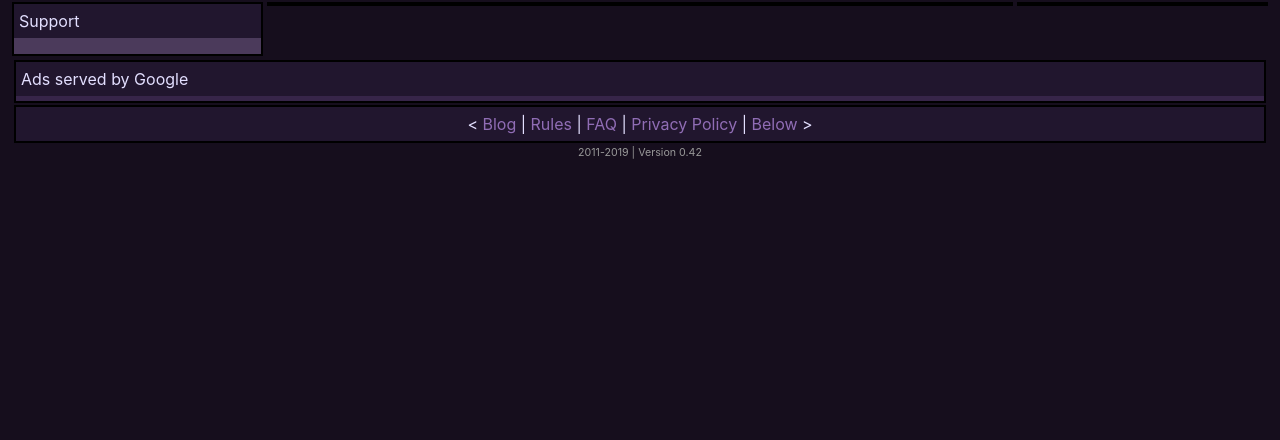
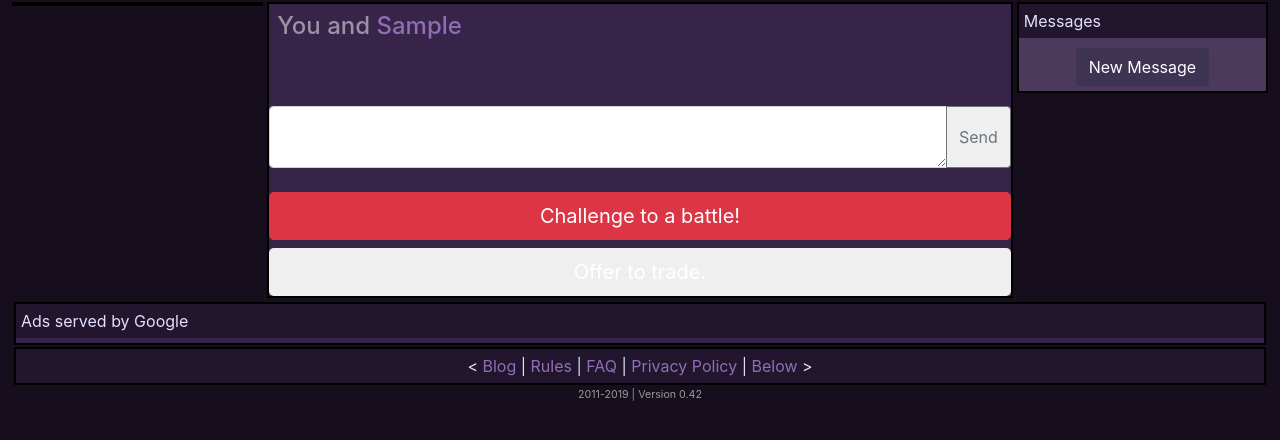
Before and after one commit to scawful/ZEN3MP, a PHP site: template templates/messages.twig in a window 1280 px wide. Shown: the part 98-538 px from the top of the page. Run offline with PHP 8.4, Linux system fonts and the light colour scheme; the template is opened without the code that fills it: most values are stand-ins (such as "Sample title", 1, 10 or a date in 2020); some libraries are stand-ins or nearby versions.

Commit message:
Messages page converted to twig, lacks form post

```diff
--- a/index.php
+++ b/index.php
@@ -43,6 +43,12 @@ switch (True) {
     case isset($_GET['world']):
         if($isLoggedIn == true)
             echo $twig->render('world.twig');
+        else
+            echo $twig->render('login.twig');
+        break;
+    case isset($_GET['inbox']):
+        if($isLoggedIn == true)
+            echo $twig->render('messages.twig');
         else
             echo $twig->render('login.twig');
         break;
--- a/templates/messages.twig
+++ b/templates/messages.twig
@@ -1,13 +1,45 @@
 {% extends "base.twig" %}
 {% block title %}Inbox{% endblock %}
 
-{% block profile %}
-<div class="titleBar">Support</div>
-  <div class="article">
-
+{% block side %}
+<div class="titleBar">Messages</div>
+<div class="column list-group">
+  {{ messages.getConvos | raw }}
+  <div style="text-align: center; margin-top: 10px;">
+    <a href="?inbox&u=new"><button class="btn btn-primary">New Message</button></a>
   </div>
 {% endblock %}
 
 {% block main %}
 
+    {% if u_to != "new" %}
+        <div class="article">
+            <h4> You and <a href='{{ u_to }}'>{{ u_to }}</a></h4><hr><br />
+            <di vclass='loaded_messages' id='scroll_messages'>
+                {{ messages.getMessages(u_to) | raw }}
+            </div>
+    {% endif %}
+
+    {% if u_to == "new" %}
+        Select the friend you would like to message. <br><br>
+        To: <input type='text' onkeyup='getUser(this.value, "{{ userLoggedIn }}")' name='q' placeholder='Name' autocomplete='off' id='search_text_input'></input>
+        <div class='results'></div>
+    {% else %}
+    <div class='input-group'>
+      <textarea class='form-control' name='message_body' aria-label='With textarea'></textarea>
+      <div class='input-group-append'>
+        <button type='submit' name='post_message' class='btn btn-outline-secondary' id='message_submit' type='button'>Send</button>
+      </div>
+    </div>
+    <br>
+    <button type="button" class="btn btn-danger btn-lg btn-block">Challenge to a battle!</button>
+          <button type="button" class="btn btn-info btn-lg btn-block">Offer to trade.</button>
+    {% endif %}
+    <script>
+
+      var div = document.getElementById("scroll_messages");
+      div.scrollTop = div.scrollHeight;
+
+    </script>
+
 {% endblock %}
```
Also changed, not shown: src/classes/Message.php (+0 -74 lines), src/globals.php (+15 -6 lines).
